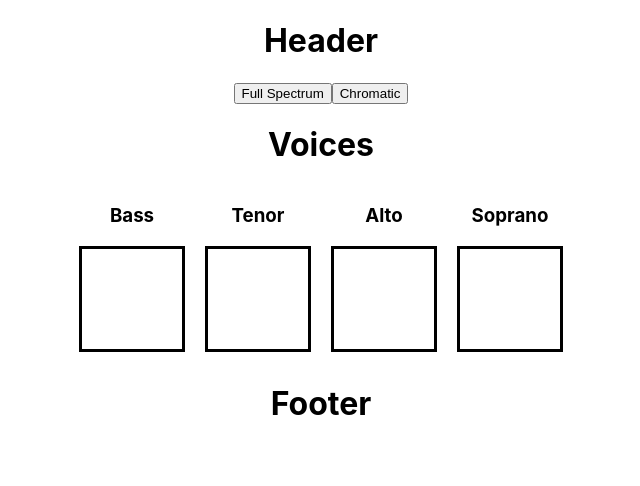
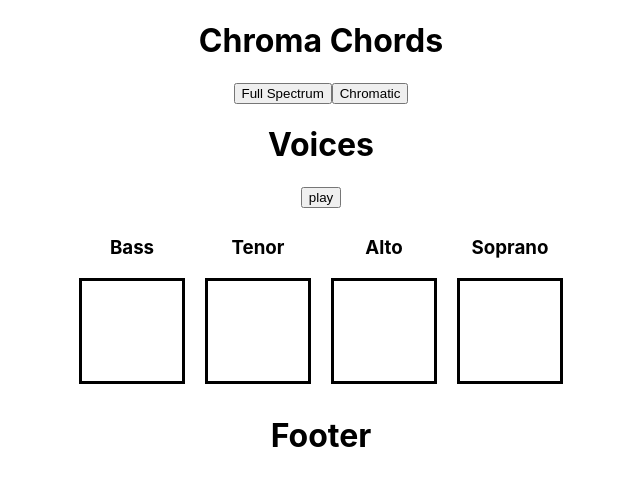
Before and after one commit to caleb88confer/chroma-chords-frontend, a React (Create React App) app: page /canvas in a window 1280 px wide. Shown: the top 486 px of the page, without its empty margins (319-959 px from the left). Built offline with nearby package versions, Linux system fonts and the light colour scheme.

Commit message:
wip: apps full 4 voice playback, working for chromatic palette

```diff
--- a/src/components/Header.js
+++ b/src/components/Header.js
@@ -1,6 +1,6 @@
 function Header (props) {
     return (
-        <h1>Header</h1>
+        <h1>Chroma Chords</h1>
     )
 }
 
--- a/src/components/Main.js
+++ b/src/components/Main.js
@@ -14,10 +14,10 @@ function Main (props) {
         author: "",
         title: "",
         tones: {
-            bass: null,
-            tenor: null,
-            alto: null,
-            soprano: null
+            bass: undefined,
+            tenor: undefined,
+            alto: undefined,
+            soprano: undefined
 
         },
         colors: {
--- a/src/components/SpectrumSlider.js
+++ b/src/components/SpectrumSlider.js
@@ -1,4 +1,4 @@
-import { black } from "color-name";
+
 import { nmToRgb } from "../conversions/nmToRgb";
 
 function SpectrumSlider ({handleSliderOutput, spectrumValue, selectedColor}) {
--- a/src/components/Voices.js
+++ b/src/components/Voices.js
@@ -3,10 +3,106 @@ import BassColor from "./BassColor";
 import TenorColor from "./TenorColor";
 import SopranoColor from "./SopranoColor";
 
-function Voices ({selectedColor, setChord}) {
+// conversions
+import {wavelengthToHz} from "../conversions/wavelengthToHz";
+import {LightHzToBass} from "../conversions/LightHzToBass";
+import {LightHzToTenor} from "../conversions/LightHzToTenor";
+import {LightHzToAlto} from "../conversions/LightHzToAlto";
+import {LightHzToSoprano} from "../conversions/LightHzToSoprano";
+
+function Voices ({selectedColor, setChord, chord}) {
+// set freq for oscillators=====================================
+    const bassHz = LightHzToBass(wavelengthToHz(chord.tones.bass));
+    const tenorHz = LightHzToTenor(wavelengthToHz(chord.tones.tenor));
+    const altoHz = LightHzToAlto(wavelengthToHz(chord.tones.alto));
+    const sopranoHz = LightHzToSoprano(wavelengthToHz(chord.tones.soprano));
+
+// innitialize audio context======================================
+    const ac = new AudioContext();
+    const buffer = ac.createBuffer(
+        2,
+        ac.sampleRate * 2,
+        ac.sampleRate
+        )
+// set master volume control======================================
+    const masterGain = ac.createGain()
+    masterGain.gain.value = 0.4;
+    masterGain.connect(ac.destination);
+
+// play button ==================================
+const play = () => {
+// set Bass oscilator=============================================
+const bass = () => {
+    console.log("bass", bassHz);
+    const bassGain = ac.createGain();
+    bassGain.gain.setValueAtTime(0.4, 0);
+    bassGain.gain.exponentialRampToValueAtTime(0.001, ac.currentTime + 3.5);
+
+    const bassOsc = ac.createOscillator();
+    bassOsc.frequency.setValueAtTime(bassHz, 0);
+    bassOsc.connect(bassGain);
+    bassGain.connect(masterGain);
+    bassOsc.start();
+    bassOsc.stop(ac.currentTime + 3.5);
+}
+const tenor = () => {
+    console.log("tenor", tenorHz);
+    const tenorGain = ac.createGain();
+    tenorGain.gain.setValueAtTime(0.4, 0);
+    tenorGain.gain.exponentialRampToValueAtTime(0.001, ac.currentTime + 3.5);
+
+    const tenorOsc = ac.createOscillator();
+    tenorOsc.frequency.setValueAtTime(tenorHz, 0);
+    tenorOsc.connect(tenorGain);
+    tenorGain.connect(masterGain);
+    tenorOsc.start();
+    tenorOsc.stop(ac.currentTime + 3.5);
+}
+const alto = () => {
+    console.log("alto", altoHz);
+    const altoGain = ac.createGain();
+    altoGain.gain.setValueAtTime(0.4, 0);
+    altoGain.gain.exponentialRampToValueAtTime(0.001, ac.currentTime + 3.5);
+
+    const altoOsc = ac.createOscillator();
+    altoOsc.type = "triangle";
+    altoOsc.frequency.setValueAtTime(altoHz, 0);
+    altoOsc.connect(altoGain);
+    altoGain.connect(masterGain);
+    altoOsc.start();
+    altoOsc.stop(ac.currentTime + 3.5);
+}
+const soprano = () => {
+    console.log("soprano", sopranoHz);
+    const sopranoGain = ac.createGain();
+    sopranoGain.gain.setValueAtTime(0.4, 0);
+    sopranoGain.gain.exponentialRampToValueAtTime(0.001, ac.currentTime + 3.5);
+
+    const sopranoOsc = ac.createOscillator();
+    sopranoOsc.type = "triangle";
+    sopranoOsc.frequency.setValueAtTime(sopranoHz, 0);
+    sopranoOsc.connect(sopranoGain);
+    sopranoGain.connect(masterGain);
+    sopranoOsc.start();
+    sopranoOsc.stop(ac.currentTime + 3.5);
+}
+bass();
+tenor();
+alto();
+soprano();
+
+}
+
+
+
+
+
     return (
         <div>
 <h1>Voices</h1>
+<button onClick={play}>
+    play
+</button>
 <section
             style={{
                 display: "flex",
--- a/src/conversions/LightHzToAlto.js
+++ b/src/conversions/LightHzToAlto.js
@@ -1,3 +1,3 @@
-function LightHzToAlto (Lhz) {
+export function LightHzToAlto (Lhz) {
     return Lhz/2**41
 }
--- a/src/conversions/LightHzToBass.js
+++ b/src/conversions/LightHzToBass.js
@@ -1,3 +1,3 @@
-function LightHzToBass (Lhz) {
+export function LightHzToBass (Lhz) {
     return Lhz/2**43
 }
--- a/src/conversions/LightHzToSoprano.js
+++ b/src/conversions/LightHzToSoprano.js
@@ -1,3 +1,3 @@
-function LightHzToSoprano (Lhz) {
+export function LightHzToSoprano (Lhz) {
     return Lhz/2**40
 }
--- a/src/conversions/LightHzToTenor.js
+++ b/src/conversions/LightHzToTenor.js
@@ -1,3 +1,3 @@
-function LightHzToTenor (Lhz) {
+export function LightHzToTenor (Lhz) {
     return Lhz/2**42
 }
--- a/src/conversions/wavelengthToHz.js
+++ b/src/conversions/wavelengthToHz.js
@@ -1,4 +1,4 @@
-function wavelengthToHz (WL) {
+export function wavelengthToHz (WL) {
     const lightSpeed = 3.0*10**8
     return lightSpeed/(WL*10**-9)
 }
--- a/src/pages/Canvas.js
+++ b/src/pages/Canvas.js
@@ -14,14 +14,16 @@ import { nmToRgb } from "../conversions/nmToRgb";
 
 
 function Canvas ({setChord, chord}) {
+    // set selected color state
     const [selectedColor, setSelectedColor] = useState({
     color:    "rgb(255,255,255)",
-    wavelength: null
+    wavelength: ''
     });
     // state for color slider
     const [spectrumValue, setSpectrumValue] = useState({
         nanometers: selectedColor.wavelength
     });
+
 
     const handleSliderOutput = (event) => {
         event.preventDefault();
@@ -73,7 +75,6 @@ function Canvas ({setChord, chord}) {
                     margin: 10,
                     backgroundColor: selectedColor.color
                 }}
-                wavelength={null}
                 />
                 </Route>
 
@@ -81,7 +82,6 @@ function Canvas ({setChord, chord}) {
                 <SpectrumSlider
                 handleSliderOutput={handleSliderOutput}
                 spectrumValue={spectrumValue}
-                handleSelect={handleSelect}
                 selectedColor={selectedColor}
                 />
                 </Route>
@@ -91,6 +91,7 @@ function Canvas ({setChord, chord}) {
 
 
             <Voices
+            chord={chord}
             setChord={setChord}
             selectedColor={selectedColor}/>
         </div>
```
